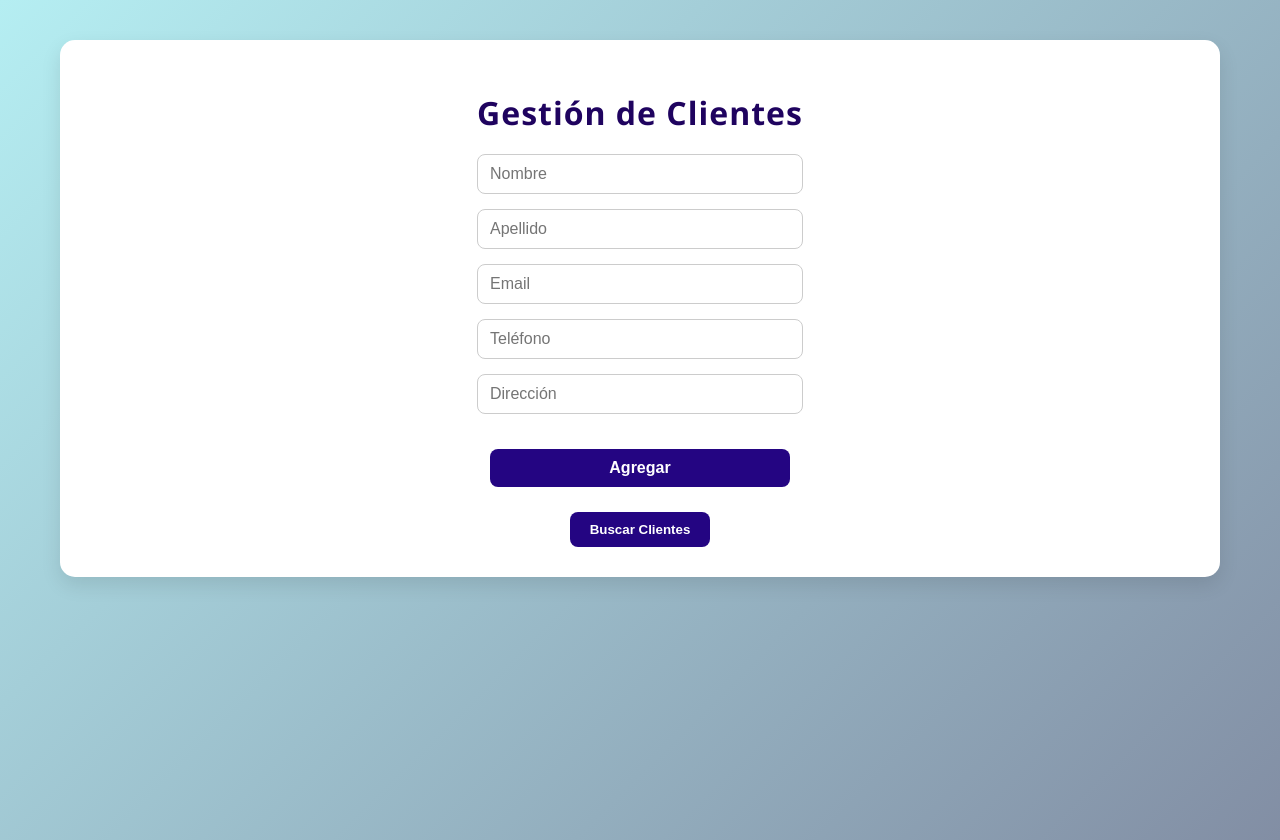
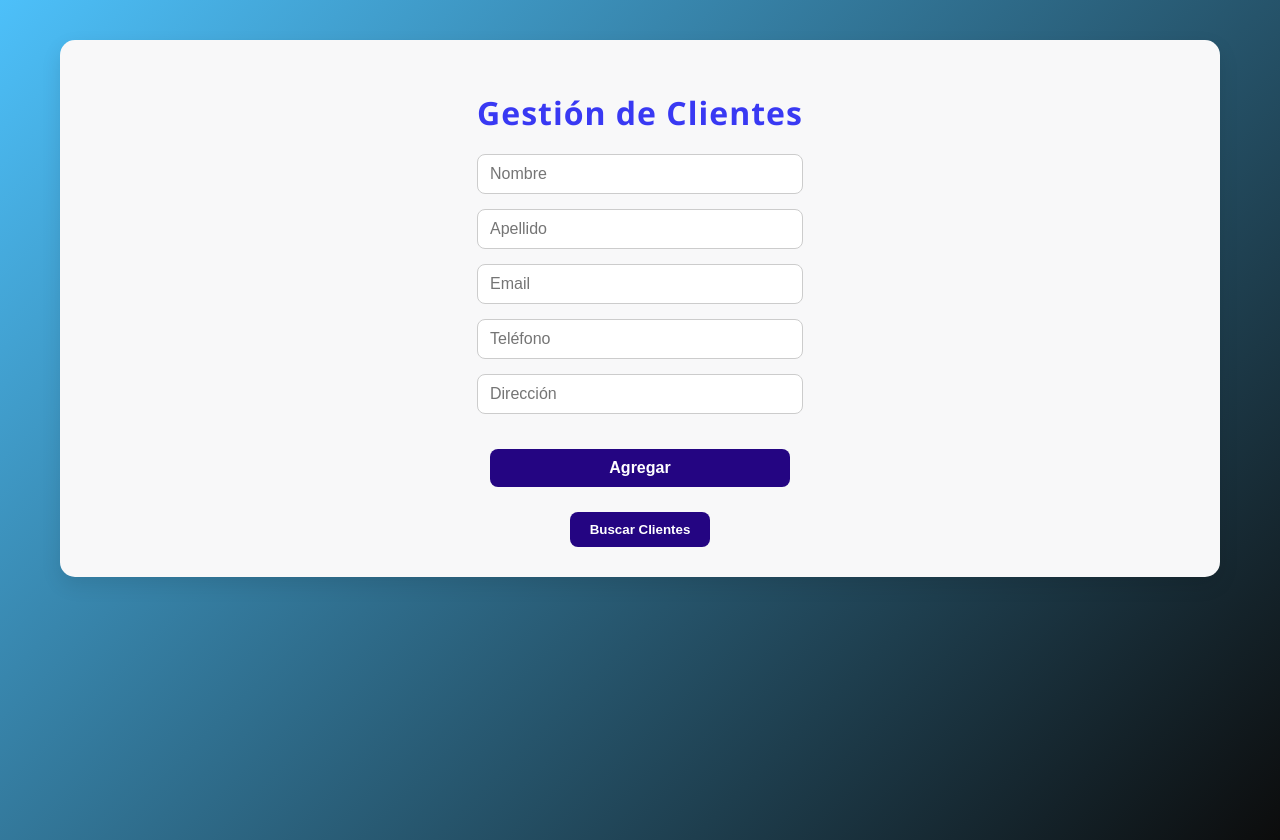
Before and after one commit to abismarpichardo-sys/CRUD, a Flask app: page / in a window 1280 px wide. Run offline with Flask 3, Linux system fonts and the light colour scheme; data that the repository does not hold is empty.

Commit message:
Actualización del CRUD

```diff
--- a/static/styles.css
+++ b/static/styles.css
@@ -3,7 +3,7 @@ body {
     font-family: 'Poppins', 'Segoe UI', Tahoma, Geneva, Verdana, sans-serif;
     margin: 0;
     padding: 0;
-    background: linear-gradient(135deg, #b5eef2, #828ea4);
+    background: linear-gradient(135deg, hsl(200, 94%, 64%), #0c0c0c);
     color: #333;
     min-height: 100vh;
 }
@@ -13,7 +13,7 @@ body {
     max-width: 1100px;
     margin: 40px auto;
     padding: 30px;
-    background-color: #ffffff;
+    background-color: #f8f8f9;
     border-radius: 15px;
     box-shadow: 0 8px 20px rgba(0, 0, 0, 0.1);
     animation: fadeIn 0.6s ease-in-out;
@@ -28,7 +28,7 @@ body {
 /* Encabezados */
 h1, h2, h3 {
     text-align: center;
-    color: #1f035f;
+    color: #3939f3;
     margin-bottom: 15px;
     letter-spacing: 1px;
 }
```
